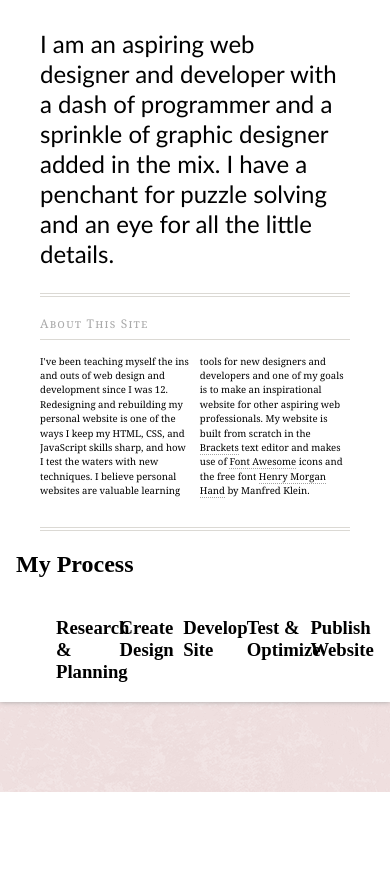
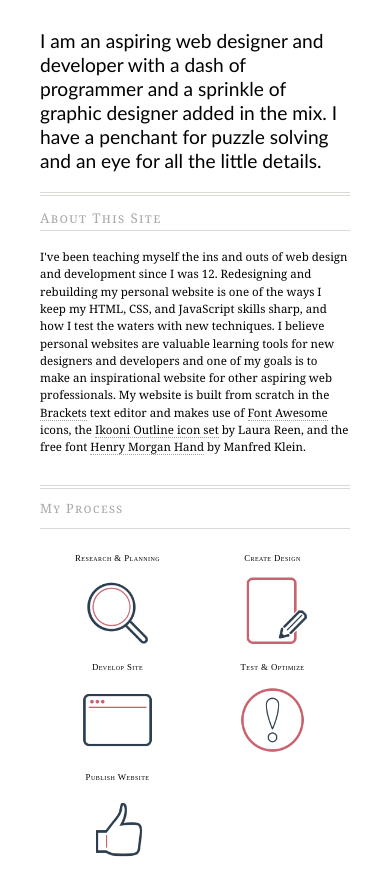
Before and after one commit to dwu891/personal-site, a plain HTML site: page index.html in a window 390 px wide. Shown: the part 52-940 px from the top of the page. Before the commit the page ends 844 px from the top, so only its background shows below. Drawn offline with Linux system fonts and the light colour scheme.

Commit message:
Updates to process section (previously called skills)
Add images for each stage of process.
Styled process headers and section title.
Set up responsive layout.

```diff
--- a/css/scss/main.scss
+++ b/css/scss/main.scss
@@ -82,7 +82,7 @@ nav ul {
 }
 
 #about-intro {
-    margin: 0 3.5em;
+    margin: 0 3.5em 1em;
     padding-bottom: 1.5em;
     overflow: hidden;
     border-bottom: 4px double #dbd9d4;
@@ -113,7 +113,10 @@ nav ul {
     @media only screen and (max-width: 768px) {
         float: none;
         width: 100%;
-        font-size: 1.5em;
+        font-size: 1.2em;
+        h2 {
+            font-size: 0.7em;
+        }
     }
 }
 
@@ -140,6 +143,10 @@ nav ul {
             color: $main-color;
         }
     }
+    @media only screen and (max-width: 768px) {
+        column-count: 1;
+        font-size: 0.6em;
+    }
 }
 
 #photo {
@@ -150,13 +157,52 @@ nav ul {
     }
 }
 
-#skills-wrap {
+#process-wrap {
+    margin: 0 3.5em;
+    h2 {
+        margin: 0;
+        color: darkgray;
+        font-family: Georgia, serif;
+        font-variant: small-caps;
+        font-weight: 300;
+        letter-spacing: 0.1em;
+        font-size: 1.075em;
+        border-bottom: 1px solid #dbd9d4;
+        line-height: 2.5em;
+    }
     ul {
         list-style-type: none;
+        padding: 0;
+        overflow: hidden;
         li {
+            text-align: center;
             display: inline-block;
             width: 20%;
             float: left;
+            h3 {
+                font-weight: 400;
+                font-variant: small-caps;
+                font-size: 1em;
+                letter-spacing: 0.05em;
+                @media only screen and (max-width: 500px) {
+                    font-size: 0.55em;
+                    text-rendering: optimizeLegibility;
+                }
+            }
+            img {
+                width: 50%;
+            }
+            @media only screen and (max-width: 500px) {
+                width: 50%;
+            }
+        }
+    }
+    @media only screen and (max-width: 500px) {
+        margin: 0 1.5em;
+        h2 {
+            text-rendering: optimizeLegibility;
+            line-height: 3em;
+            font-size: 0.8em;
         }
     }
 }
--- a/index.html
+++ b/index.html
@@ -30,7 +30,7 @@
             </p>
             <h2>About This Site</h2>
             <p class="intro-sub">
-                I've been teaching myself the ins and outs of web design and development since I was 12. Redesigning and rebuilding my personal website is one of the ways I keep my HTML, CSS, and JavaScript skills sharp, and how I test the waters with new techniques. I believe personal websites are valuable learning tools for new designers and developers and one of my goals is to make an inspirational website for other aspiring web professionals. My website is built from scratch in the <a href="#">Brackets</a> text editor and makes use of <a href="#">Font Awesome</a> icons and the free font <a href="#">Henry Morgan Hand</a> by Manfred Klein.
+                I've been teaching myself the ins and outs of web design and development since I was 12. Redesigning and rebuilding my personal website is one of the ways I keep my HTML, CSS, and JavaScript skills sharp, and how I test the waters with new techniques. I believe personal websites are valuable learning tools for new designers and developers and one of my goals is to make an inspirational website for other aspiring web professionals. My website is built from scratch in the <a href="#">Brackets</a> text editor and makes use of <a href="#">Font Awesome</a> icons, the <a href="#">Ikooni Outline icon set</a> by Laura Reen, and the free font <a href="#">Henry Morgan Hand</a> by Manfred Klein.
             </p>
         </div>
         <div class="intro-img">
@@ -38,14 +38,14 @@
         </div>
     </div>
 
-    <div id="skills-wrap">
+    <div id="process-wrap">
         <h2>My Process</h2>
         <ul>
-            <li><h3>Research &amp; Planning</h3></li>
-            <li><h3>Create Design</h3></li>
-            <li><h3>Develop Site</h3></li>
-            <li><h3>Test &amp; Optimize</h3></li>
-            <li><h3>Publish Website</h3></li>
+            <li><h3>Research &amp; Planning</h3><img src="images/research.png"></li>
+            <li><h3>Create Design</h3><img src="images/design.png"></li>
+            <li><h3>Develop Site</h3><img src="images/develop.png"></li>
+            <li><h3>Test &amp; Optimize</h3><img src="images/test.png"></li>
+            <li><h3>Publish Website</h3><img src="images/publish.png"></li>
         </ul>
     </div>
 </div>
```
Also changed, not shown: css/main.css, images/bookmark.png (deleted), images/design.png (added), images/develop.png (added), images/greyfloral.png (deleted), images/old_map.png (deleted), images/publish.png (added), images/research.png (added), images/test.png (added), 1 other file.
